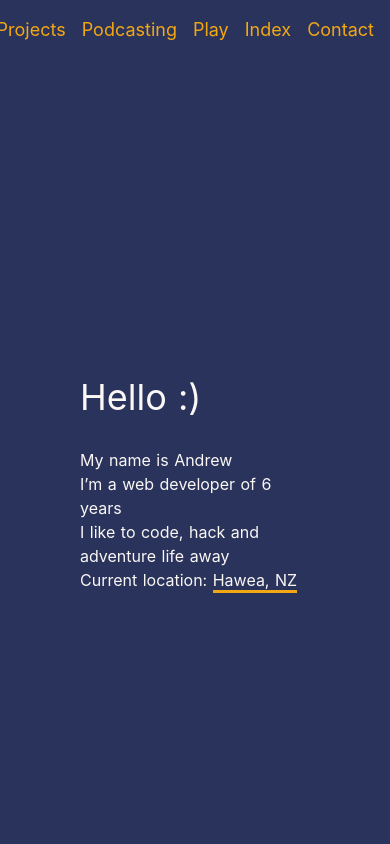
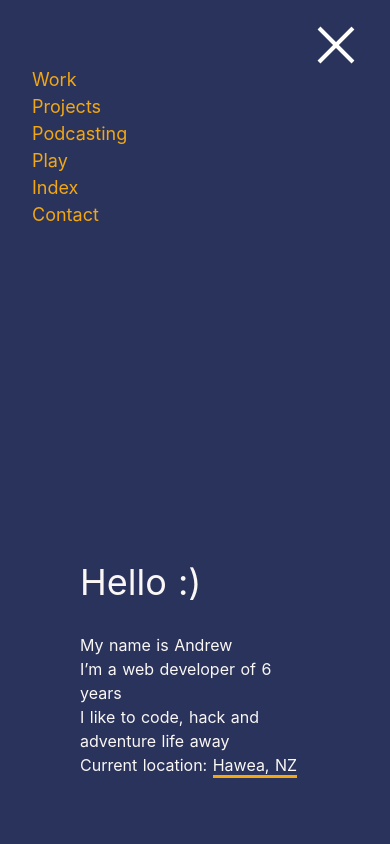
Before and after one commit to andrew-os/andrewbe-nuxt, a Nuxt app: page / in a window 390 px wide. Shown: the top 844 px of the page. Built offline with nearby package versions, Linux system fonts and the light colour scheme.

Commit message:
markup for mobile nav button active and normal, hide at desktop, bind class to togglenav method with true or false on click

```diff
--- a/assets/css/tailwind.css
+++ b/assets/css/tailwind.css
@@ -15,6 +15,9 @@ a{
 }
 
 a:hover::after{
+    @media screen and (min-width: 768px) {
+
+    }
     content: '';
     position: absolute;
     width: 100%;
--- a/components/Nav.vue
+++ b/components/Nav.vue
@@ -1,16 +1,133 @@
 <template >
-    <nav class="flex flex-row flex-row-reverse py-4 capitalize">
-       <nuxt-link v-for="route in $router.options.routes" :key="route.path" :to="route.path"
-       class="text-primary pr-4 text-lg" >
-           {{ route.name }}
-       </nuxt-link>
+    <div>
+        <div class="ham-w relative w-full">
+            <button class="hamburger" :class="mobileNavClasses" @click="toggleMobileNav" type="button">
+                <span class="hamburger-box">
+                    <span class="hamburger-inner"></span>
+                </span>
+            </button>
+        </div>
 
-    </nav>
+        <nav class="flex flex-col flex-col-reverse md:flex-row md:flex-row-reverse ml-8 md:ml-0 py-4 capitalize">
+
+            <nuxt-link v-for="route in $router.options.routes" :key="route.path" :to="route.path"
+            class="text-primary pr-4 text-lg" >
+                {{ route.name }}
+            </nuxt-link>
+
+        </nav>
+    </div>
 </template>
+
+<style>
+    .ham-w{
+        height: 50px;
+        @media screen and (min-width: 768px) {
+            display: none;
+        }
+    }
+    .hamburger{
+        display: inline-block;
+        overflow: visible;
+        margin: 0;
+        padding: 15px;
+        cursor: pointer;
+        transition-timing-function: linear;
+        transition-duration: .15s;
+        transition-property: opacity,filter;
+        text-transform: none;
+        color: inherit;
+        border: 0;
+        background-color: transparent;
+        position: fixed;
+        right: 15px;
+
+
+    }
+    .hamburger-box{
+        position: relative;
+        display: inline-block;
+        width: 48px;
+        height: 28px;
+        margin-top: 20px;
+        margin-left: 15px;
+    }
+    .hamburger-inner{
+        transition-timing-function: cubic-bezier(.68,-.55,.265,1.55);
+        transition-duration: .275s;
+        display: block;
+        margin-top: -2px;
+        position: absolute;
+        width: 48px;
+        height: 4px;
+        transition-property: transform;
+        border-radius: 0px;
+        background-color: #fff;
+    }
+    .hamburger-inner::before{
+        content: '';
+        position: absolute;
+        width: 48px;
+        height: 4px;
+        top: 10px;
+        left:0;
+        border-radius: 0px;
+        background-color: #fff;
+        transition: opacity .125s ease .275s;
+    }
+    .hamburger-inner::after{
+        content: '';
+        position: absolute;
+        width: 48px;
+        height: 4px;
+        border-radius: 0px;
+        background-color: #fff;
+        bottom: -10px;
+        top: 20px;
+        left:0;
+        transition: transform .275s cubic-bezier(.68,-.55,.265,1.55);
+        transition-property: transform;
+    }
+
+    /* Active styles */
+    .hamburger.is--active .hamburger-inner{
+        transition-delay: 75ms;
+        transform: translate3d(0,10px,0) rotate(135deg);
+        background-color: #fff;
+    }
+    .hamburger.is--active .hamburger-inner::before{
+        transition-delay: 0s;
+        opacity: 0;
+        background-color: #fff;
+    }
+    .hamburger.is--active .hamburger-inner::after{
+        transition-delay: 75ms;
+        transform: translate3d(0,-20px,0) rotate(-270deg);
+        background-color: #fff;
+    }
+
+</style>
 
 <script>
 
 export default{
+    data(){
+        return{
+            isOpen: false
+        }
+    },
+    methods: {
+        toggleMobileNav() {
+            this.isOpen = !this.isOpen
+        }
+    },
+    computed: {
+        mobileNavClasses(){
+            return{
+                'is--active': !this.isOpen,
+            }
+        }
+    },
     mounted(){
         console.log(this.$router.options.routes)
     }
```
